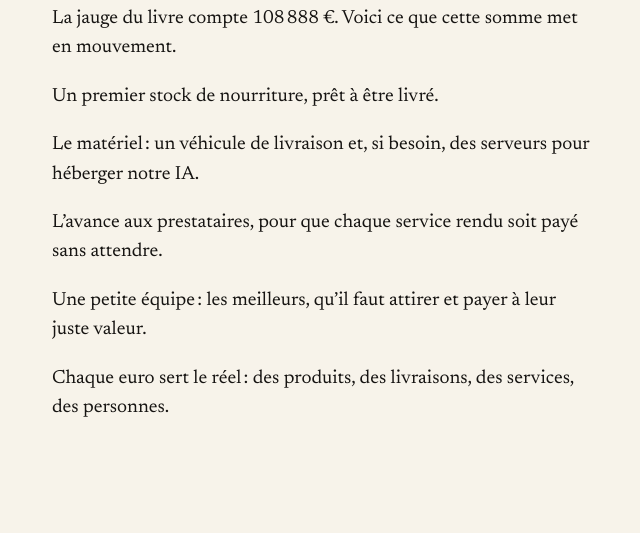
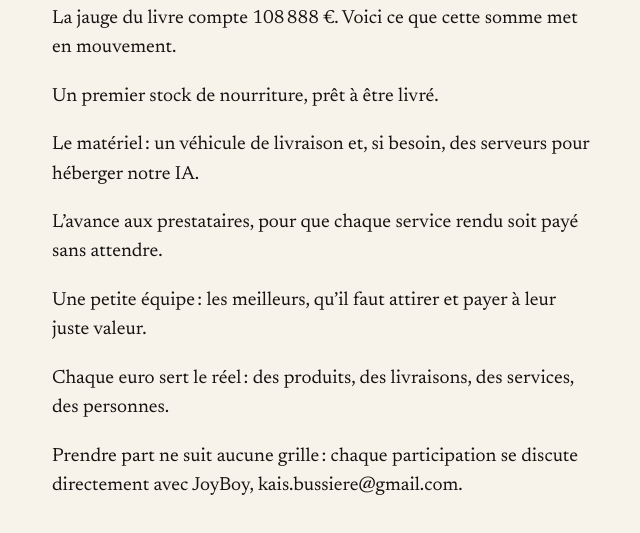
Before and after one commit to Yayamiii/Myr, a plain HTML site: page jauge.html in a window 1280 px wide. Shown: the part 167-700 px from the top of the page, without its empty margins (316-956 px from the left). Drawn offline with Linux system fonts and the light colour scheme.

Commit message:
Passerelle « L'usage de la somme » : prendre part se discute directement avec JoyBoy
Co-Authored-By: Claude Opus 5.5 <noreply@anthropic.com>

```diff
--- a/jauge.html
+++ b/jauge.html
@@ -16,6 +16,7 @@
 <p>L’avance aux prestataires, pour que chaque service rendu soit payé sans attendre.</p>
 <p>Une petite équipe : les meilleurs, qu’il faut attirer et payer à leur juste valeur.</p>
 <p>Chaque euro sert le réel : des produits, des livraisons, des services, des personnes.</p>
+<p>Prendre part ne suit aucune grille : chaque participation se discute directement avec JoyBoy, kais.bussiere@gmail.com.</p>
 </main>
 </body>
 </html>
```
Also changed, not shown: en/jauge.html (+1 -0 lines).
